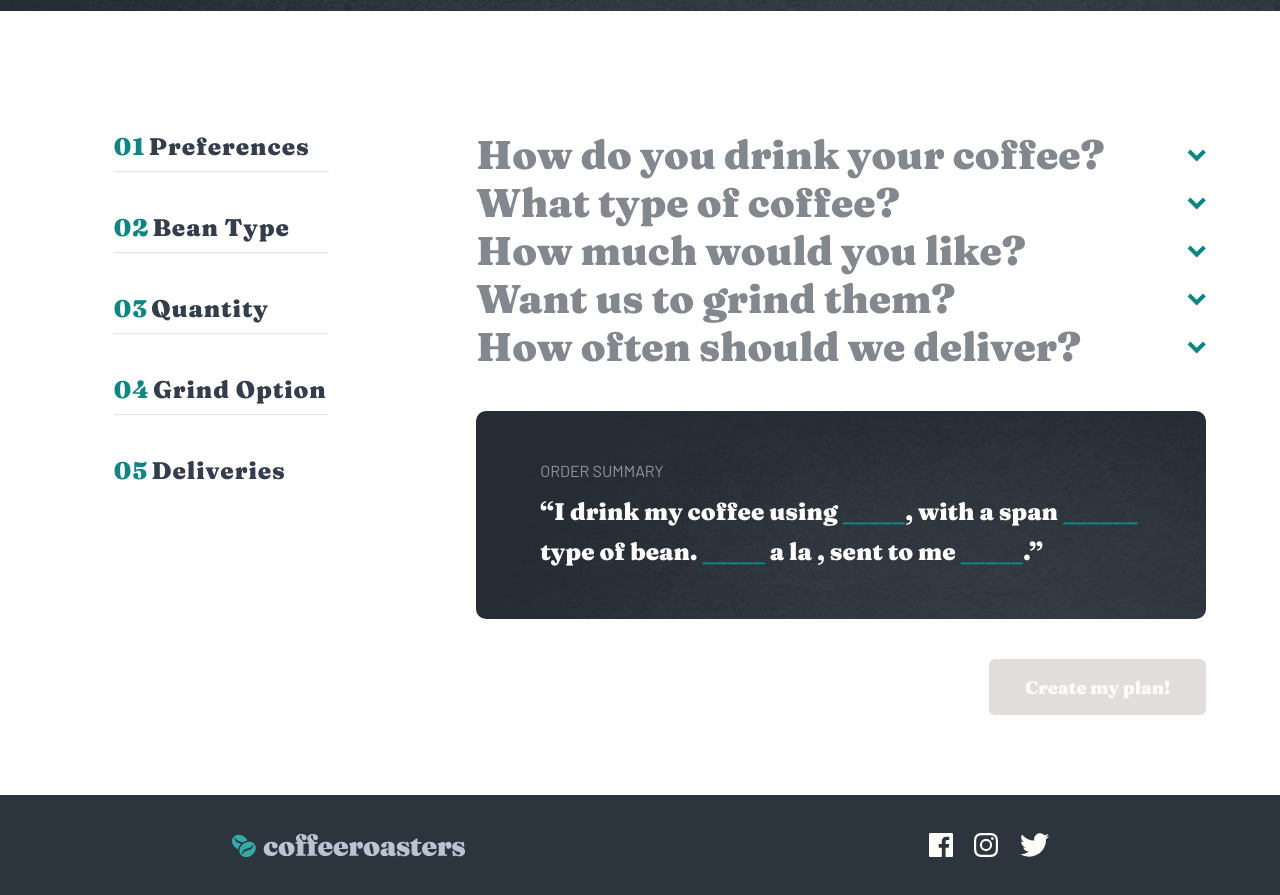
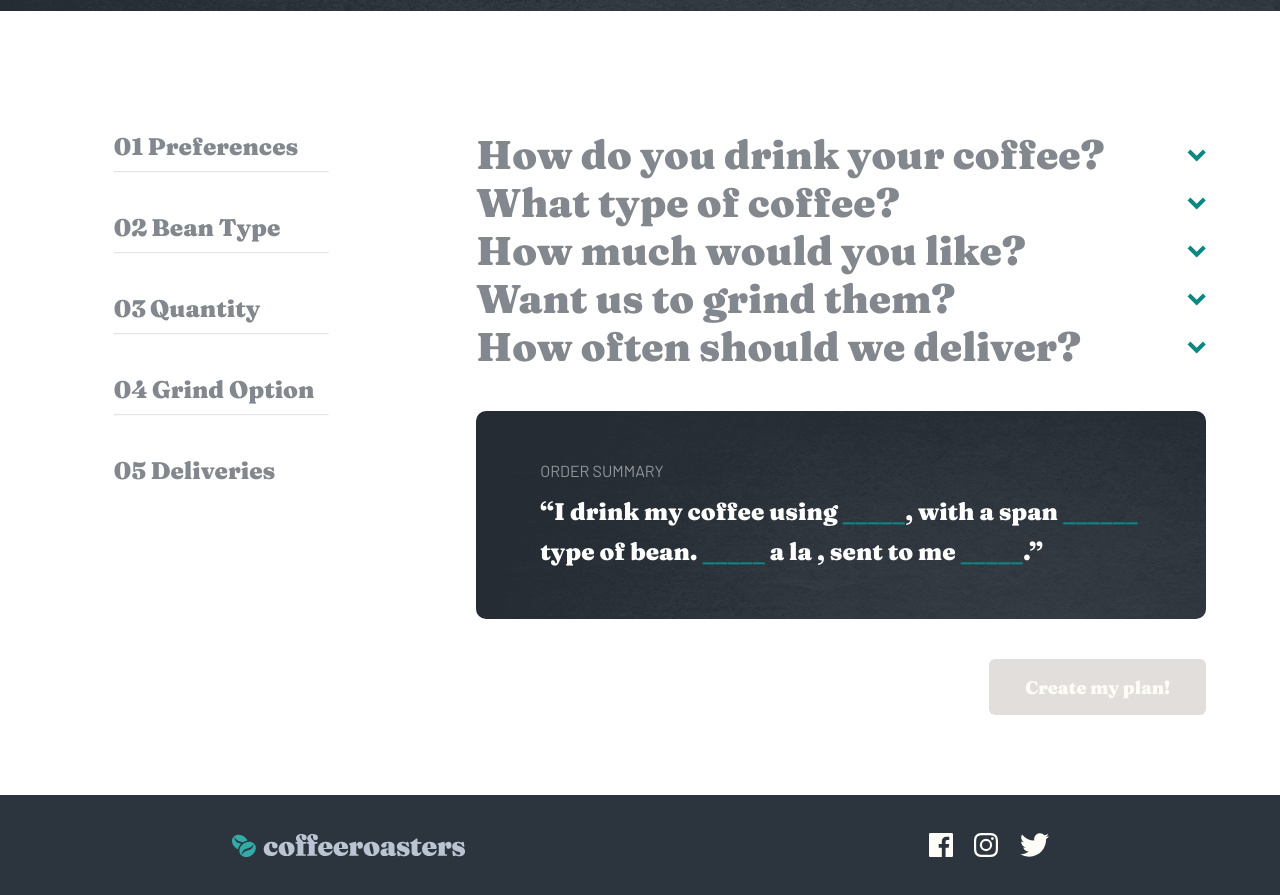
Before and after one commit to GYauck/coffee-shop, a React (Create React App) app: page /subscribe in a window 1280 px wide. Shown: the part 1260-2155 px from the top of the page. Built offline with nearby package versions, Linux system fonts and the light colour scheme.

Commit message:
added status to accordion sideBar

```diff
--- a/src/Pages/Subscribe/Subscribe.tsx
+++ b/src/Pages/Subscribe/Subscribe.tsx
@@ -1,4 +1,4 @@
-import { useState } from "react";
+import { useContext, useState } from "react";
 import Line from "../../Commons/Line/Line";
 import style from "./subscribe.module.css";
 import data from "../../data.json";
@@ -7,6 +7,7 @@ import Accordion from "../../Components/Accordion/Accordion";
 import OrderSummary from "../../Components/OrderSummary/OrderSummary";
 import Button from "../../Commons/Button/Button";
 import ModalSumary from "../../Components/ModalSummary/ModalSumary";
+import { CardContext } from "../../Context/cardContext";
 
 const Subscribe = () => {
   const [howCards] = useState(data.howItWorks);
@@ -20,6 +21,10 @@ const Subscribe = () => {
   const closeModal = () => {
     setIsModalOpen(false)
   }
+
+  const { coffeeMethod, coffeeType, amount, grindType, delivery } = useContext(
+    CardContext
+  ) as any;
 
   return (
     <div className={style.subscribeContainer}>
@@ -50,34 +55,24 @@ const Subscribe = () => {
       <div className={style.thirdContainer}>
         <div className={style.planNavbar}>
           <ul className={style.planUl}>
-            <li className={style.planLi}>
-              <Link to="preferences">
-              <span className={style.numberSpan}>01</span> <span className={style.textSpan}>Preferences</span>
-              </Link>
+            <li>
+              <span className={coffeeMethod? style.numberSpan : style.disabledText }>01</span> <span className={coffeeMethod? style.textSpan : style.disabledText}>Preferences</span>
               <hr />
             </li>
-            <li className={style.planLi}>
-              <Link to="bean">
-              <span className={style.numberSpan}>02</span> <span className={style.textSpan}>Bean Type</span>
-              </Link>
+            <li>
+              <span className={coffeeType? style.numberSpan : style.disabledText}>02</span> <span className={coffeeType? style.numberSpan : style.disabledText}>Bean Type</span>
               <hr />
             </li>
-            <li className={style.planLi}>
-              <Link to="quantity">
-              <span className={style.numberSpan}>03</span> <span className={style.textSpan}>Quantity</span>
-              </Link>
+            <li>
+              <span className={amount? style.numberSpan : style.disabledText}>03</span> <span className={amount? style.numberSpan : style.disabledText}>Quantity</span>
               <hr />
             </li>
-            <li className={style.planLi}>
-              <Link to="grind">
-              <span className={style.numberSpan}>04</span> <span className={style.textSpan}>Grind Option</span>
-              </Link>
+            <li>
+              <span className={grindType? style.numberSpan : style.disabledText}>04</span> <span className={grindType? style.numberSpan : style.disabledText}>Grind Option</span>
               <hr />
             </li>
-            <li className={style.planLi}>
-              <Link to="deliveries">
-              <span className={style.numberSpan}>05</span> <span className={style.textSpan}>Deliveries</span>
-              </Link>
+            <li>
+              <span className={delivery? style.numberSpan : style.disabledText}>05</span> <span className={delivery? style.numberSpan : style.disabledText}>Deliveries</span>
             </li>
           </ul>
         </div>
--- a/src/Pages/Subscribe/subscribe.module.css
+++ b/src/Pages/Subscribe/subscribe.module.css
@@ -95,7 +95,7 @@
 .thirdContainer {
     display: flex;
     justify-content: space-around;
-    width: 100%;   /*  CHECKCKCKCKCKCKCEHCHECK */
+    width: 100%;
     height: 100%;
 }
 
@@ -111,10 +111,6 @@
     flex-direction: column;
     justify-content: space-between;
     margin: 0;
-}
-
-.planLi {
-
 }
 
 .numberSpan {
@@ -133,6 +129,14 @@
     line-height: 32px;
 }
 
+.disabledText {
+    color: #83888F;
+    font-family: 'Fraunces';
+    font-weight: 900;
+    font-size: 24px;
+    line-height: 32px;
+}
+
 hr {
     background: #83888F;
     mix-blend-mode: normal;
```
